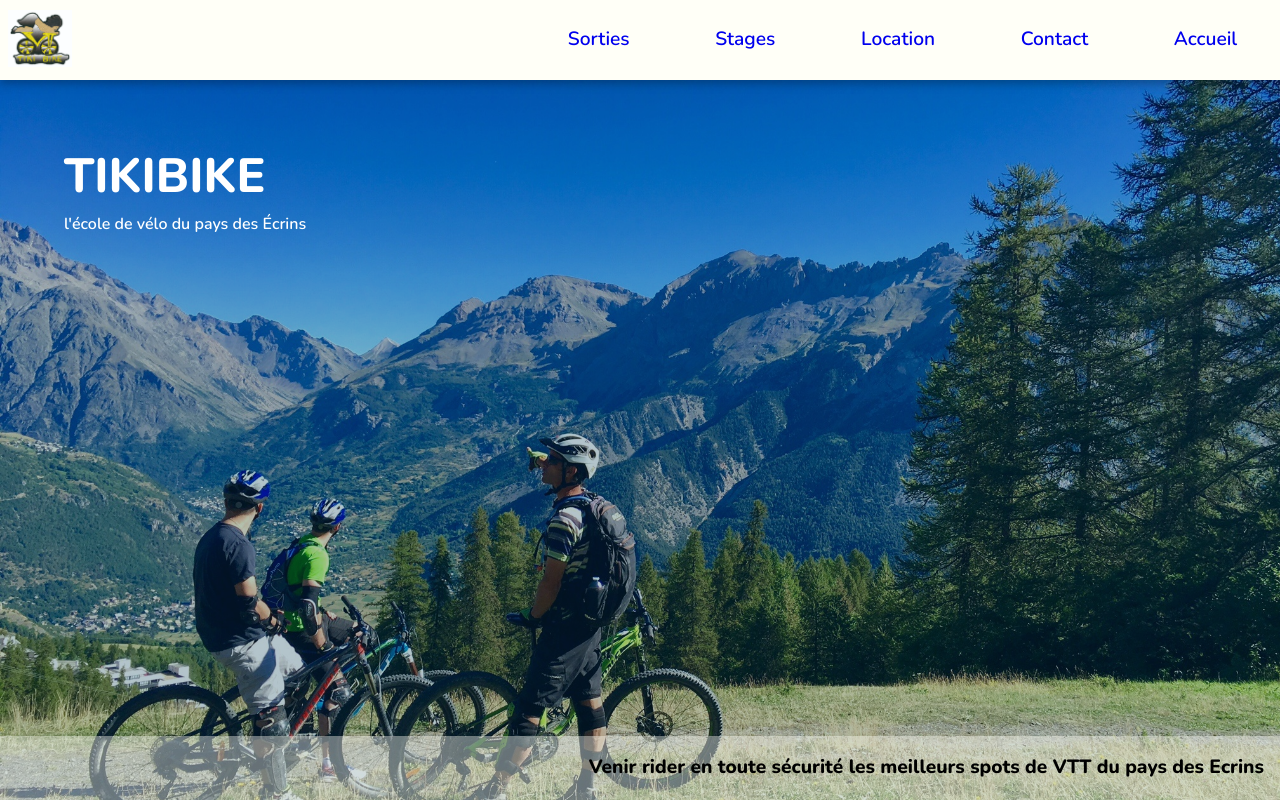
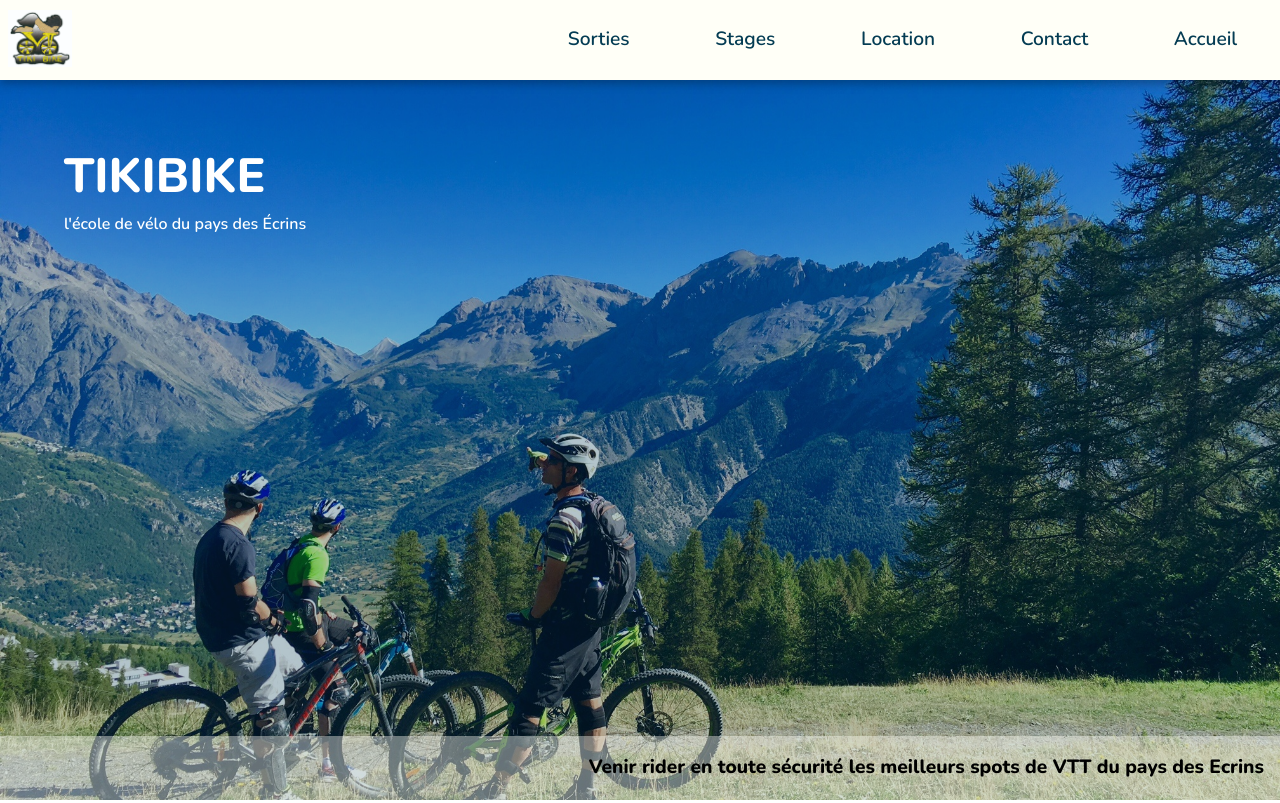
Before and after one commit to scorcuera/tikibike, a React (Create React App) app: page / in a window 1280 px wide. Built offline with nearby package versions, Linux system fonts and the light colour scheme.

Commit message:
fix color anchor elements from navbar

```diff
--- a/src/layouts/MainNavigation.module.css
+++ b/src/layouts/MainNavigation.module.css
@@ -1,5 +1,6 @@
 a {
     text-decoration: none;
+    color: #043C53;
 }
 
 a:visited{
```
